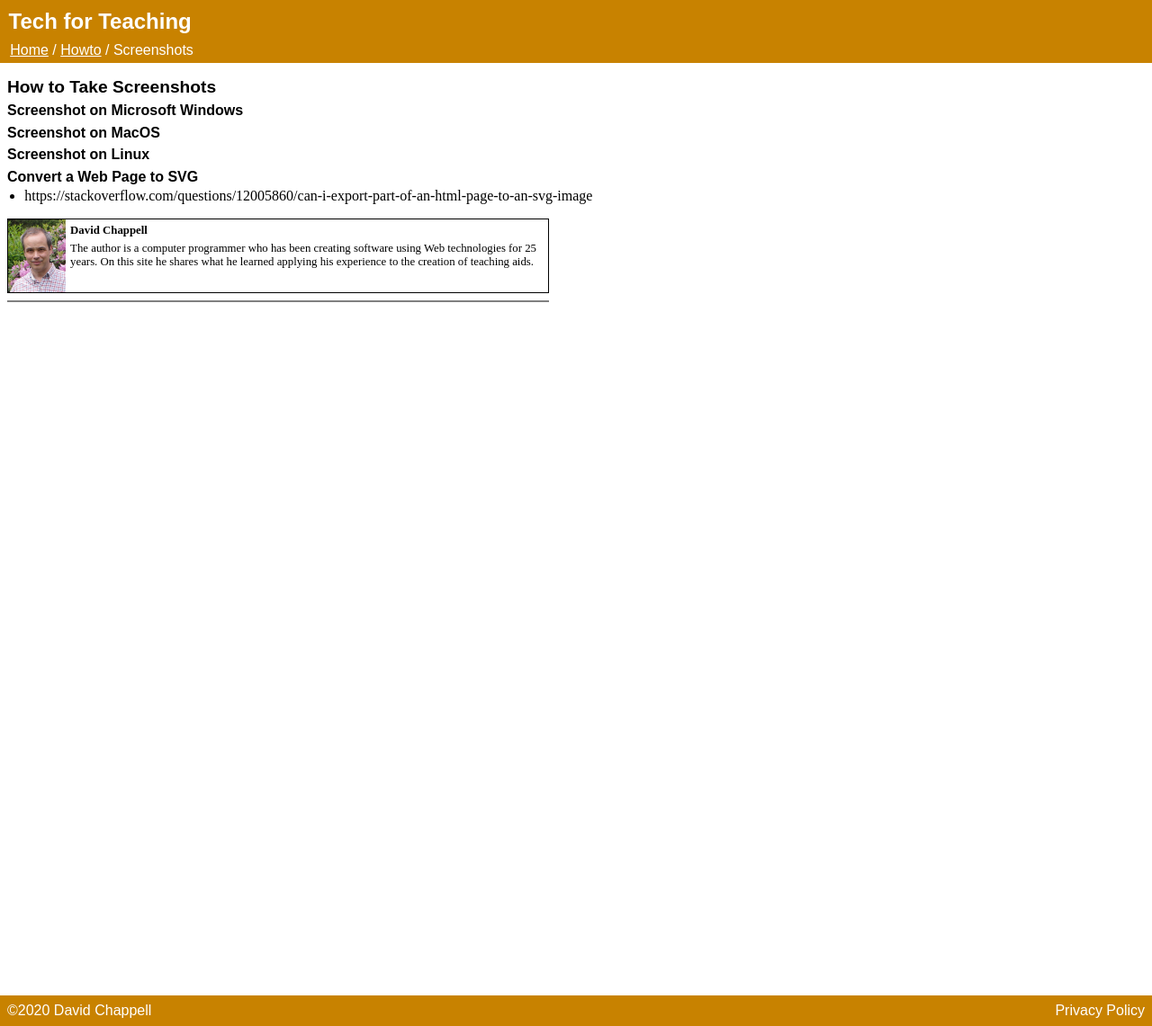
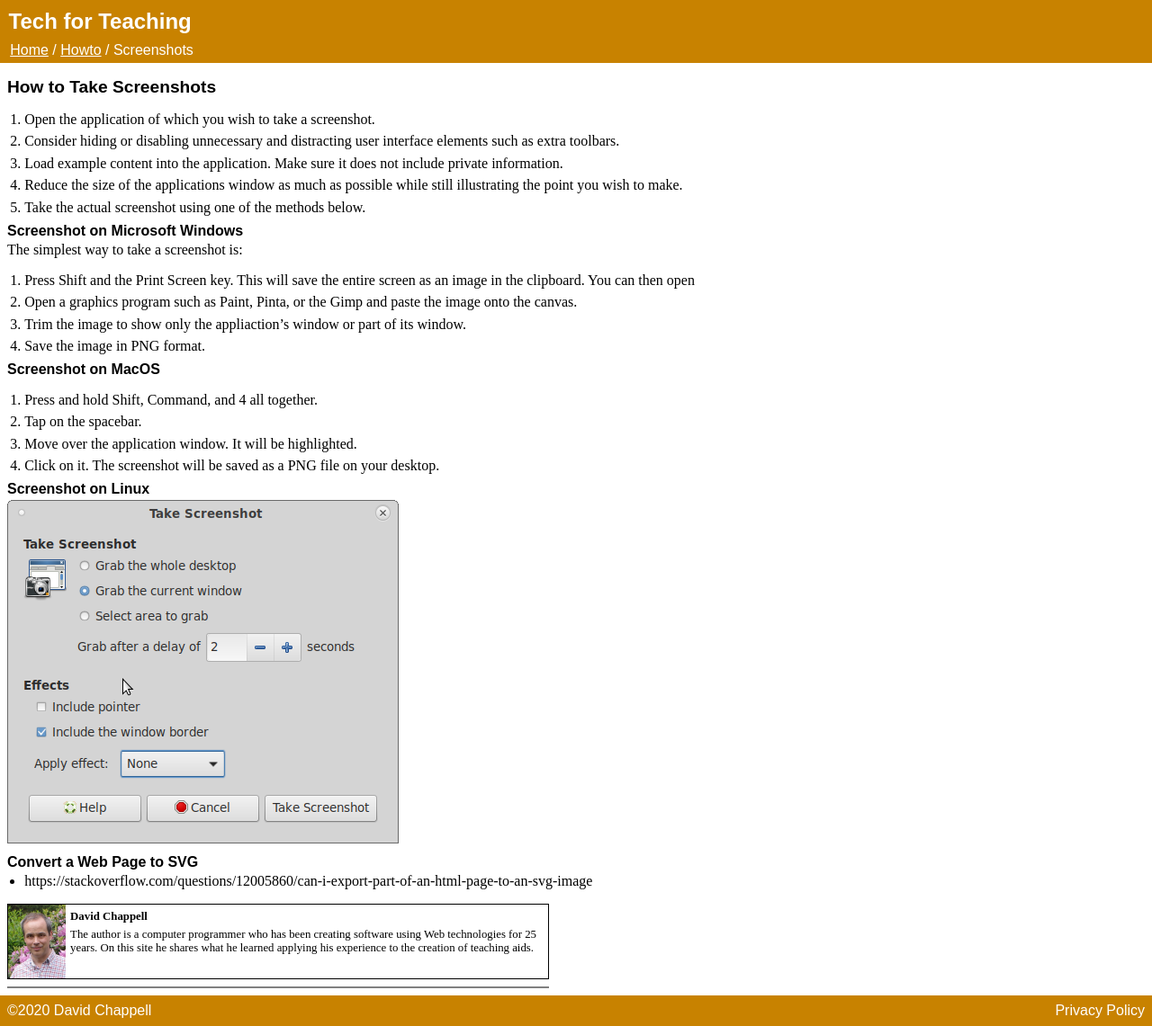
Before and after one commit to david672orford/tech-for-teaching, a Jekyll site: the page built from howto/screenshots/index.md, in a window 1280 px wide. Shown: the whole page at 90% size. Built offline with Jekyll 4.4.1, drawn with Linux system fonts in a browser that asks for light colours; our own code applies the rules of GitHub Pages for plain Markdown files.

Commit message:
screenshots, indented Inkscape articles

```diff
--- a/howto/screenshots/index.md
+++ b/howto/screenshots/index.md
@@ -1,10 +1,36 @@
 ## How to Take Screenshots
+
+1. Open the application of which you wish to take a screenshot.
+2. Consider hiding or disabling unnecessary and distracting user interface
+   elements such as extra toolbars.
+3. Load example content into the application. Make sure it does not include
+   private information.
+4. Reduce the size of the applications window as much as possible while still
+   illustrating the point you wish to make.
+5. Take the actual screenshot using one of the methods below.
 
 ### Screenshot on Microsoft Windows
 
+The simplest way to take a screenshot is:
+
+1. Press Shift and the Print Screen key. This will save the entire
+   screen as an image in the clipboard. You can then open
+2. Open a graphics program such as Paint, Pinta, or the Gimp and
+   paste the image onto the canvas.
+3. Trim the image to show only the appliaction's window or part of
+   its window.
+4. Save the image in PNG format.
+
 ### Screenshot on MacOS
 
+1. Press and hold Shift, Command, and 4 all together.
+2. Tap on the spacebar.
+3. Move over the application window. It will be highlighted.
+4. Click on it. The screenshot will be saved as a PNG file on your desktop.
+
 ### Screenshot on Linux
+
+<img src="mate-screenshot.png">
 
 ### Convert a Web Page to SVG
 
```
Also changed, not shown: software/index.md (+11 -11 lines), howto/screenshots/mate-screenshot.png (added).
